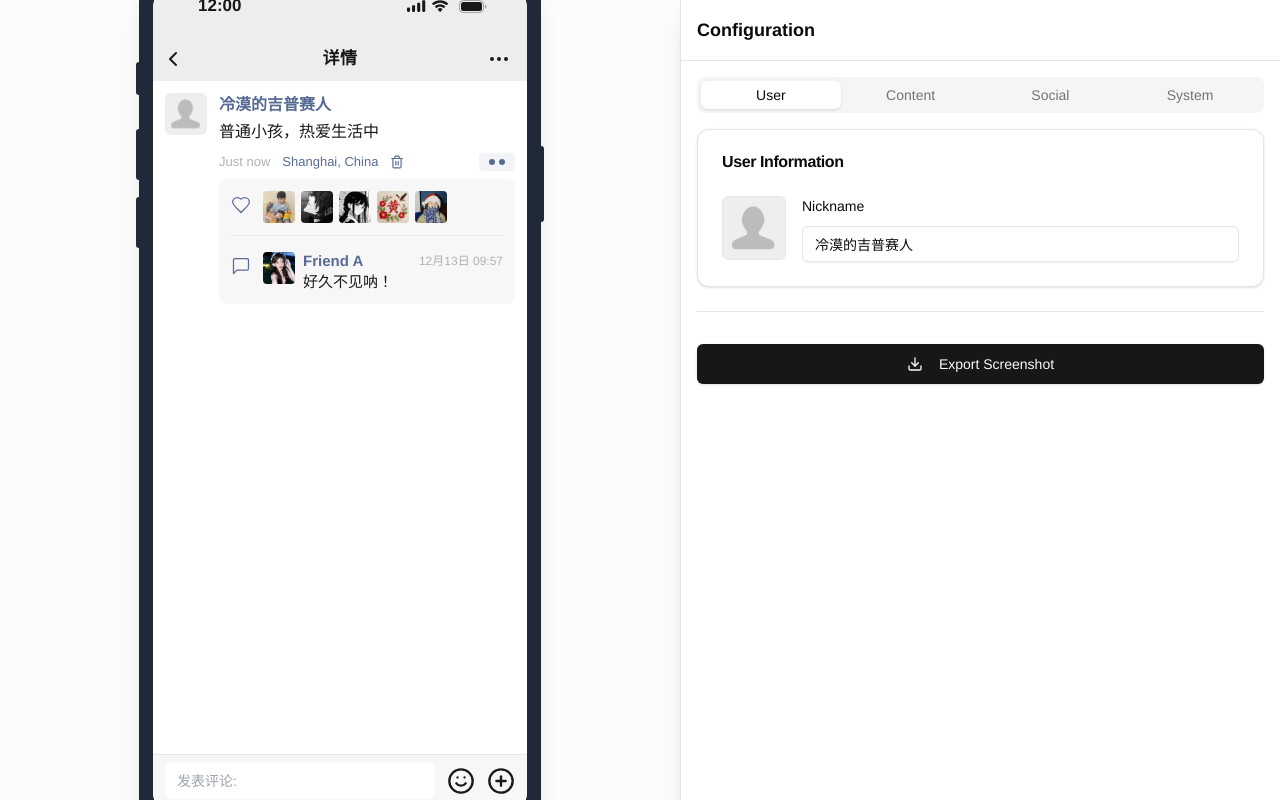
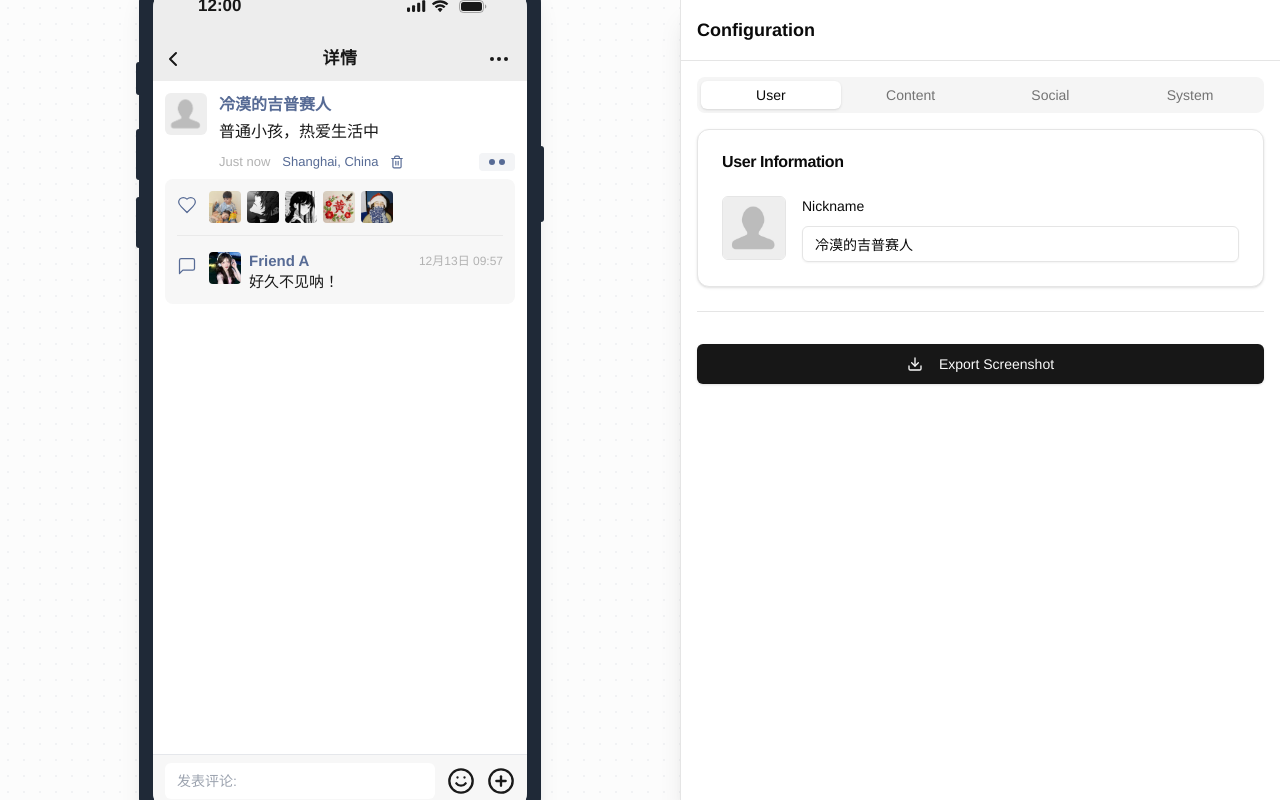
Before and after one commit to Mahoo12138/wechat-moment, a React (Vite) app: page /editor in a window 1280 px wide. Built offline with nearby package versions, Linux system fonts and the light colour scheme; a web font is replaced by a local one.

Commit message:
feat: 更新页面标题和调整评论区域样式
将页面标题从"My Trae Project"改为"Wechat Moment Generator"以更准确反映项目用途
移除评论区域的左侧边距使其与头像对齐

```diff
--- a/index.html
+++ b/index.html
@@ -4,7 +4,7 @@
     <meta charset="UTF-8" />
     <link rel="icon" type="image/png" href="/favicon.png" />
     <meta name="viewport" content="width=device-width, initial-scale=1.0" />
-    <title>My Trae Project</title>
+    <title>Wechat Moment Generator</title>
     <script type="module">
       if (import.meta.hot?.on) {
         import.meta.hot.on('vite:error', (error) => {
--- a/src/components/preview/MomentItem.tsx
+++ b/src/components/preview/MomentItem.tsx
@@ -75,7 +75,7 @@ export function MomentItem() {
 
         {/* Interactions Container */}
         {(interactions.likes.length > 0 || interactions.comments.length > 0) && (
-            <div className="bg-wx-bg-comment dark:bg-[#202020] rounded-lg p-3 mt-1 ml-[54px]">
+            <div className="bg-wx-bg-comment dark:bg-[#202020] rounded-lg p-3 mt-1">
                 {/* Likes Area */}
                 {interactions.likes.length > 0 && (
                     <div className={`flex items-start gap-3 ${interactions.comments.length > 0 ? 'mb-4 border-b border-black/5 dark:border-white/10 pb-3' : ''}`}>
```
